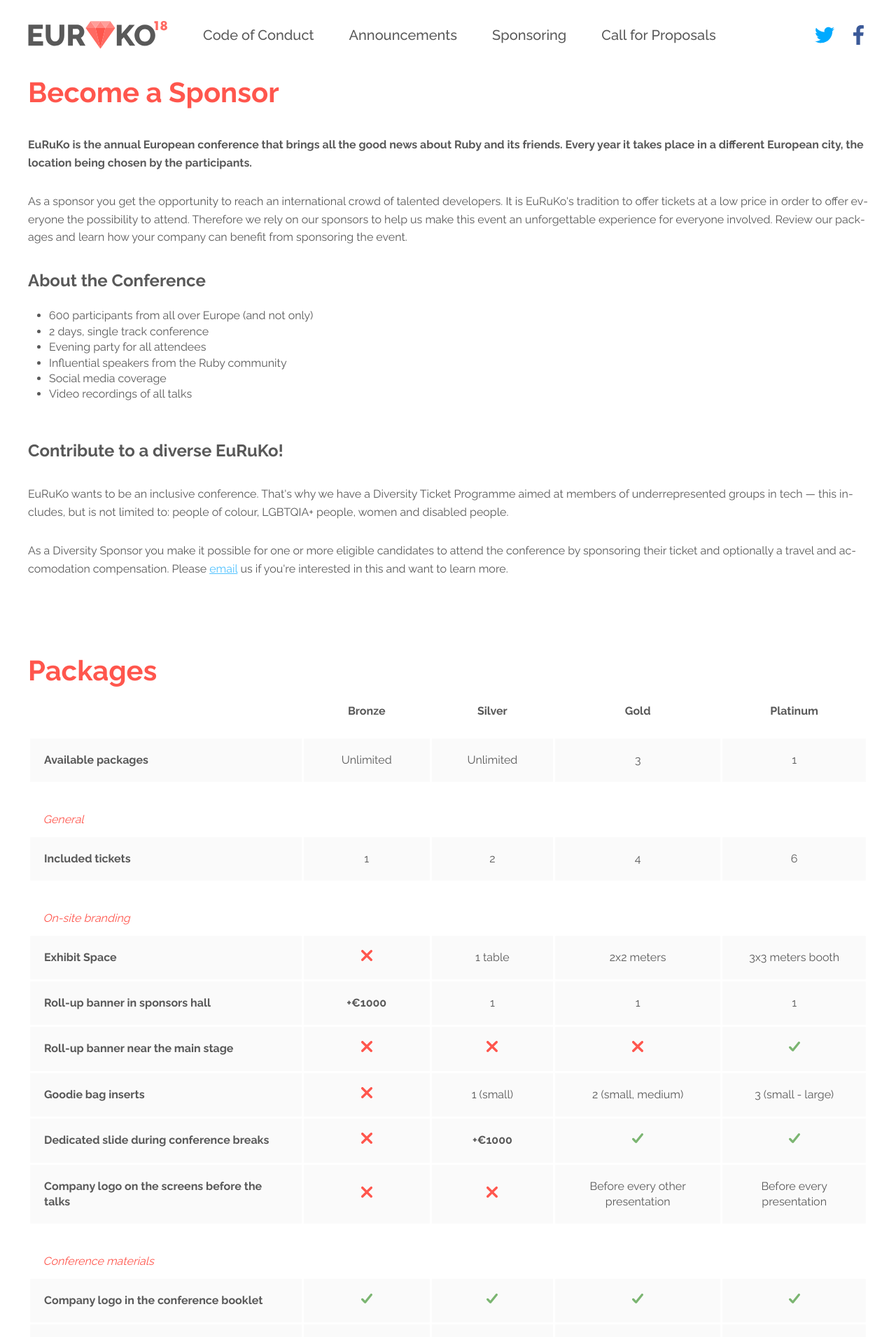
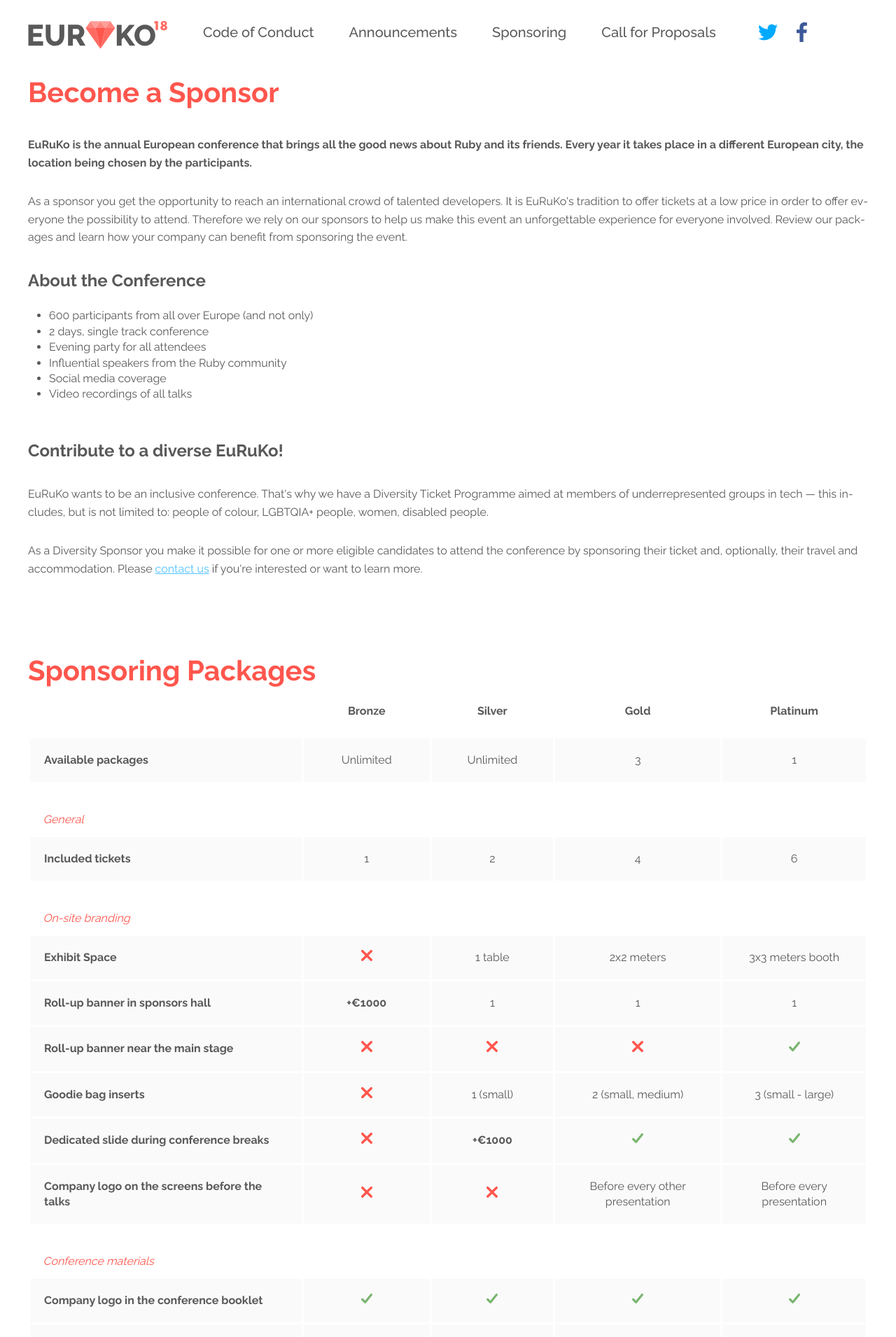
Before and after one commit to euruko/euruko2018.github.io, a Jekyll site: the page built from sponsoring.html, in a window 1280 px wide. Shown: the top 1910 px of the page at 70% size. Built offline with Jekyll 4.4.1, drawn with Linux system fonts in a browser that asks for light colours.

Commit message:
Spacing & print styles

```diff
--- a/_includes/footer.html
+++ b/_includes/footer.html
@@ -1,4 +1,4 @@
-<footer class="section-spacing">
+<footer class="section-spacing no-print">
     <view column class="layout-wrapper">
         <view class="justify-sb align-items-center h-flex-wrap">
             {% include logo.html %}
--- a/_includes/navigation.html
+++ b/_includes/navigation.html
@@ -1,6 +1,7 @@
-<nav class="no-print">
+<nav>
     <view class="layout-wrapper h-flex-wrap">
         {% include logo.html %}
+        <div class="no-print">
             <div id="menu-opener" onClick="openMenu()">
                 <img src="/assets/images/menu.svg" width="30" height="24"/>
             </div>
@@ -13,6 +14,7 @@
                 </view>
                 {% include social_buttons.html %}
             </view>
+        </div>
     </view>
 </nav>
 
--- a/assets/css/general.scss
+++ b/assets/css/general.scss
@@ -81,10 +81,6 @@
         display: none !important;
     }
 
-    section {
-        page-break-before: always;
-    }
-
     footer {
         page-break-after: avoid;
     }
--- a/sponsoring.html
+++ b/sponsoring.html
@@ -35,16 +35,18 @@
                 <li>Video recordings of all talks</li>
             </ul>
 
+            <div class="no-print">
                 <h3 style="margin-top: 30px;">Contribute to a diverse EuRuKo!</h3>
                 <p style="margin-top: 30px;">
                     EuRuKo wants to be an inclusive conference. That's why we have a Diversity Ticket Programme aimed at members of
-              underrepresented groups in tech — this includes, but is not limited to: people of colour, LGBTQIA+ people, women and disabled people.
+                    underrepresented groups in tech — this includes, but is not limited to: people of colour, LGBTQIA+ people, women, disabled people.
                 </p>
                 <p style="margin-top: 30px;">
                     As a Diversity Sponsor you make it possible for one or more eligible candidates to attend the conference by sponsoring their ticket
-              and optionally a travel and accomodation compensation. Please <a href="mailto:euruko2018@gmail.com" target="_blank">email</a> us if you're interested in this and want to learn more.
+                    and, optionally, their travel and accommodation. Please <a href="mailto:euruko2018@gmail.com" target="_blank">contact us</a>
+                    if you're interested or want to learn more.
                 </p>
-
+            </div>
 
             </p>
 
@@ -54,7 +56,7 @@
     <section class="h-hidden-phone">
         <view column class="layout-wrapper section-spacing">
             <h1 class="c-red">
-                Packages
+                Sponsoring Packages
             </h1>
 
             <div class="sponsor-table">
```
Lines whose indentation alone changed are shown as unchanged.
